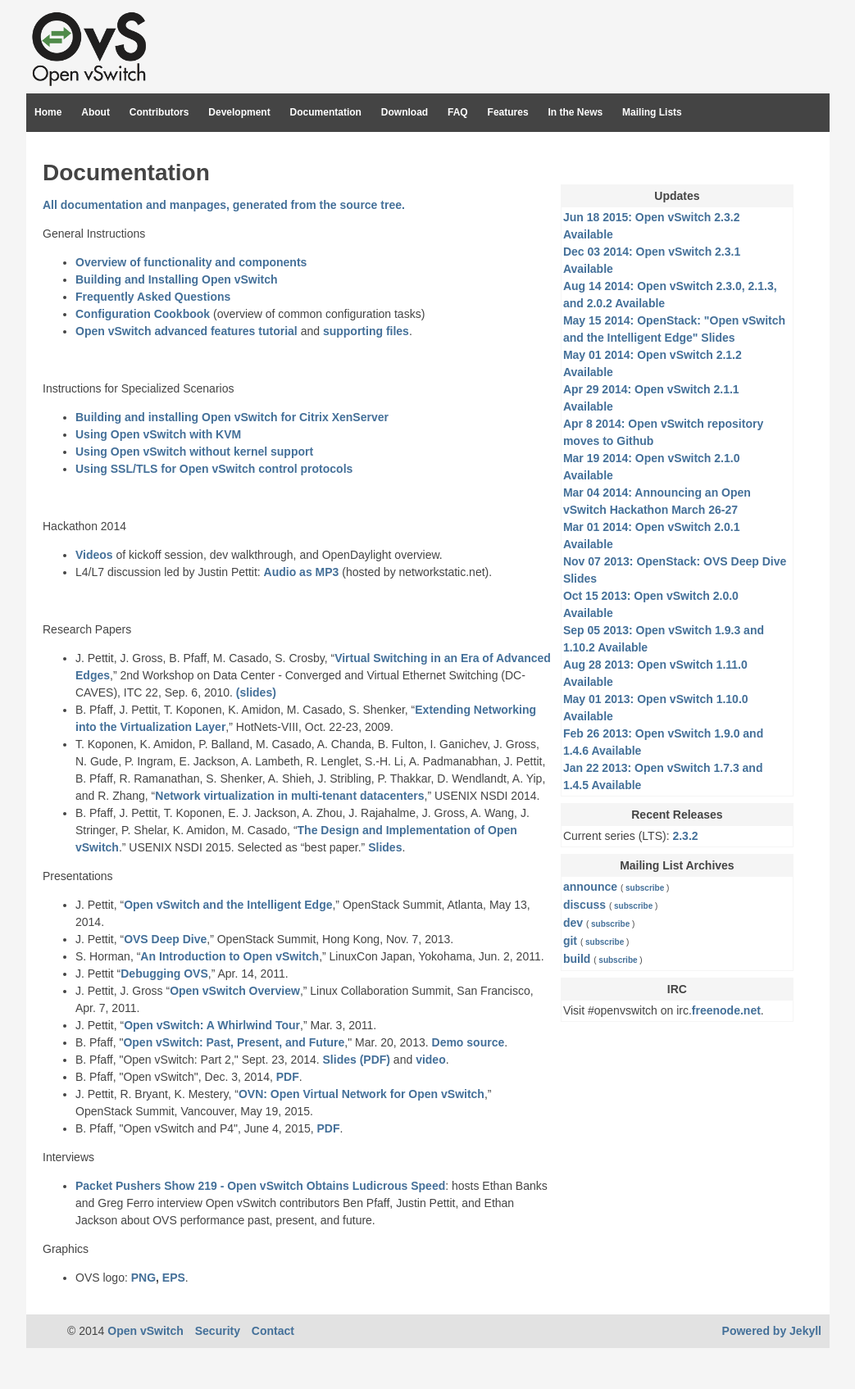
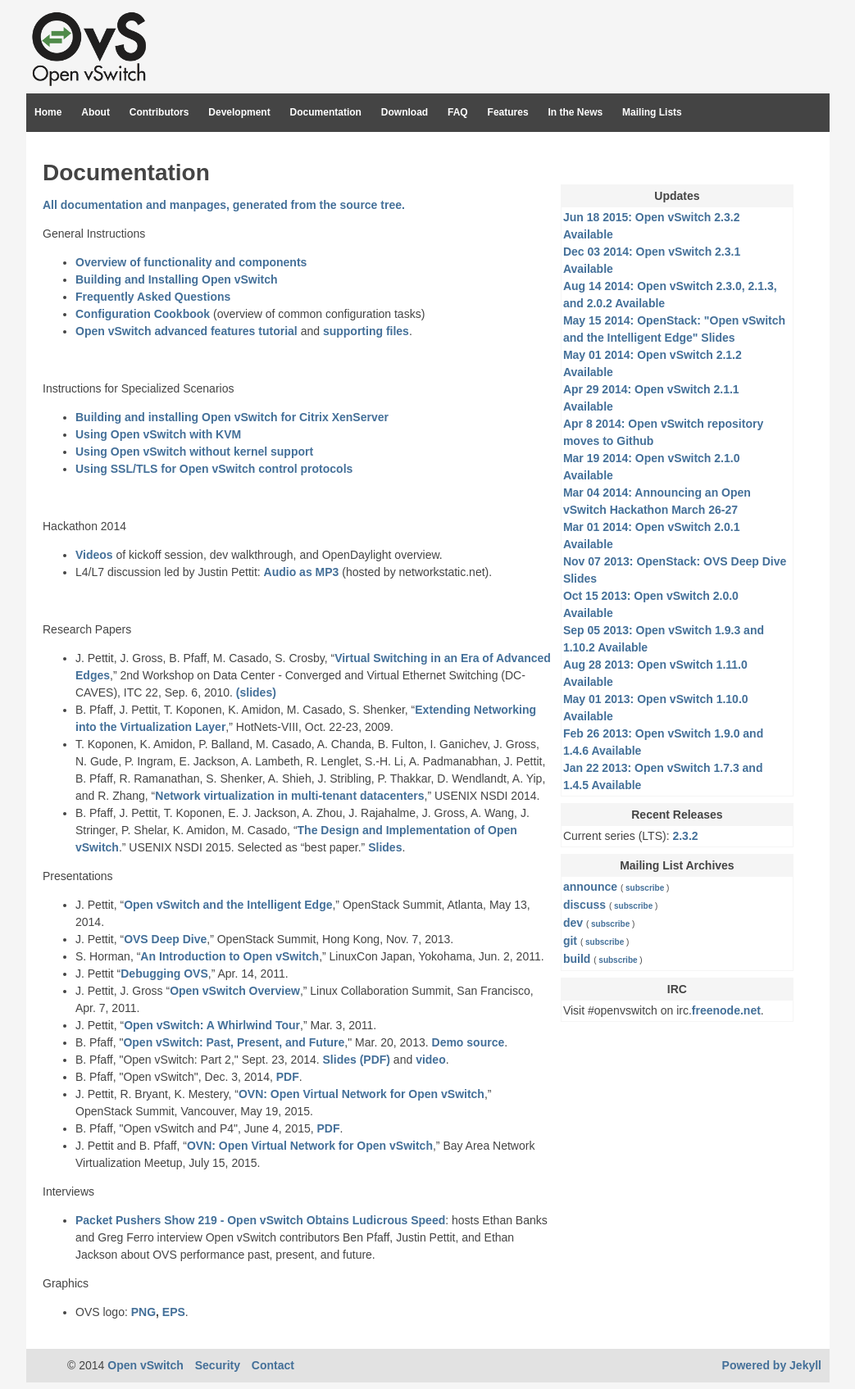
Before and after one commit to openvswitch/openvswitch.github.io, a Jekyll site: the page built from support/index.html, in a window 1280 px wide. Shown: the whole page at 82% size, without its empty margins (118-1161 px from the left). Built offline with Jekyll 4.4.1, drawn with Linux system fonts in a browser that asks for light colours; before the commit the page ends 1653 px from its top, so only the background shows below that.

Commit message:
support: Add BANV talk.

```diff
--- a/support/index.html
+++ b/support/index.html
@@ -70,6 +70,7 @@
 <li>B. Pfaff, "Open vSwitch", Dec. 3, 2014, <a href="{{site.ovsurl}}/support/slides/brkt.pdf">PDF</a>.</li>
 <li><span style="line-height: 1.5em;">J. Pettit, R. Bryant, K. Mestery, &ldquo;</span><a style="line-height: 1.5em;" href="{{site.ovsurl}}/support/slides/OVN-Vancouver.pdf">OVN: Open Virtual Network for Open vSwitch</a><span style="line-height: 1.5em;">,&rdquo; OpenStack Summit, Vancouver, May 19, 2015.</span></li>
 <li>B. Pfaff, "Open vSwitch and P4", June 4, 2015, <a href="{{site.ovsurl}}/support/slides/p4.pdf">PDF</a>.</li>
+<li>J. Pettit and B. Pfaff, &ldquo;<a href="{{site.ovsurl}}/support/slides/OVN_BANV.pdf">OVN: Open Virtual Network for Open vSwitch</a>,&rdquo; Bay Area Network Virtualization Meetup, July 15, 2015.</li>
 </ul>
 <p>Interviews</p>
 <ul>
```
Also changed, not shown: 1 other file.
